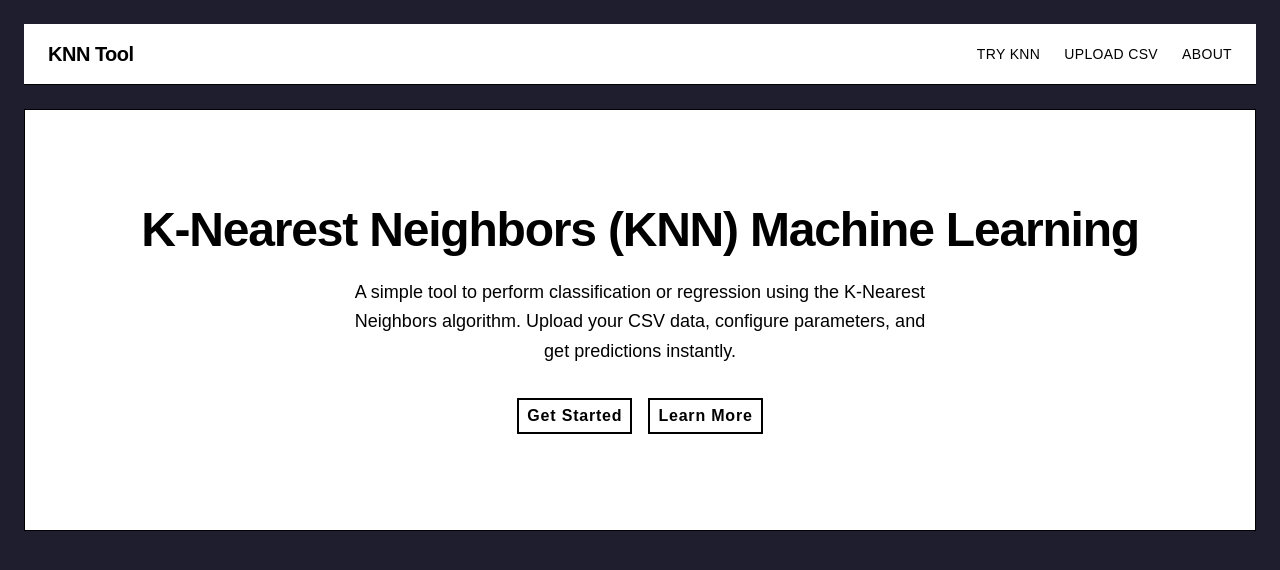
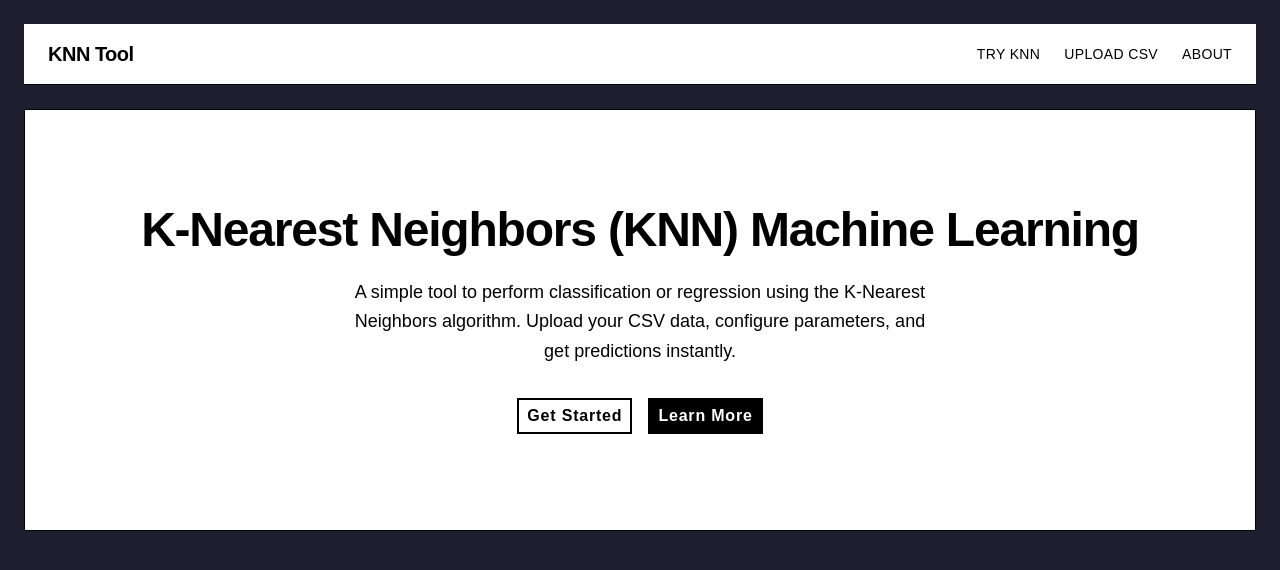
Before and after one commit to ml-workbench/knn, a Next.js app: page / in a window 1280 px wide. Shown: the top 570 px of the page. Built offline with nearby package versions, Linux system fonts and the light colour scheme.

Commit message:
fix: button css working fix

```diff
--- a/src/app/knn/page.tsx
+++ b/src/app/knn/page.tsx
@@ -18,7 +18,7 @@ export default function knn() {
       <CSVUpload />
 
     </div>
-    <KnnConfiguration/>
+    <KnnConfiguration taskType=""/>
     </>
   );
 }
--- a/src/components/Button.tsx
+++ b/src/components/Button.tsx
@@ -7,7 +7,16 @@ interface ButtonProps{
 }
 
 export default function Button ({href,bgcolor,textcolor,children} : ButtonProps){
+    const classMap = {
+        "black:white": "bg-black text-white hover:bg-white hover:text-black",
+        "white:black": "bg-white text-black hover:bg-black hover:text-white",
+      };
+
+
+    const key = `${bgcolor}:${textcolor}`;
+    const safeClass = classMap[key] || "bg-black text-white";
+
     return(
-        <Link href={href} className={`inline-block px-2 py-1 border-2 bg-${bgcolor} border-black text-${textcolor} font-bold tracking-wider hover:bg-${textcolor} hover:text-${bgcolor} transition-all duration-200`}>{children}</Link>
+        <Link href={href} className={`inline-block px-2 py-1 border-2 border-black font-bold tracking-wider transition-all duration-200 ${safeClass}`}>{children}</Link>
     );
 }
```
